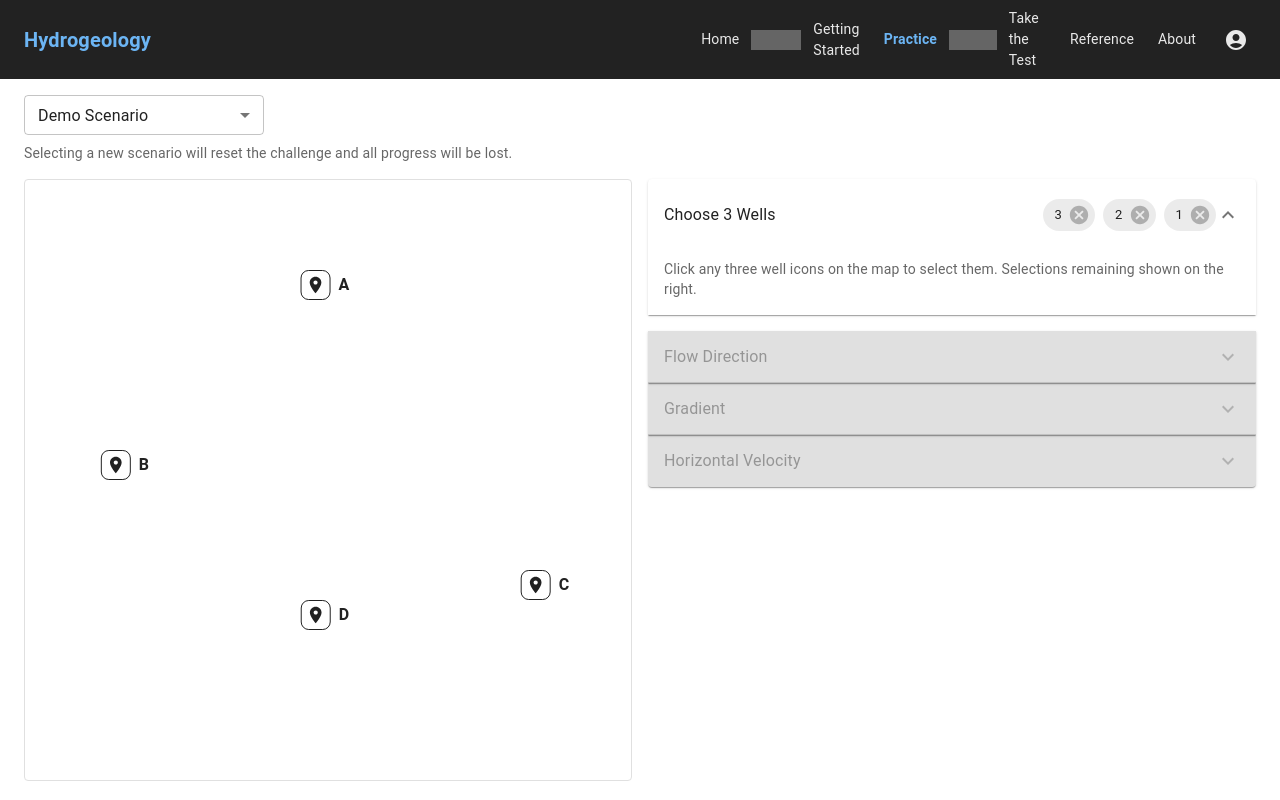
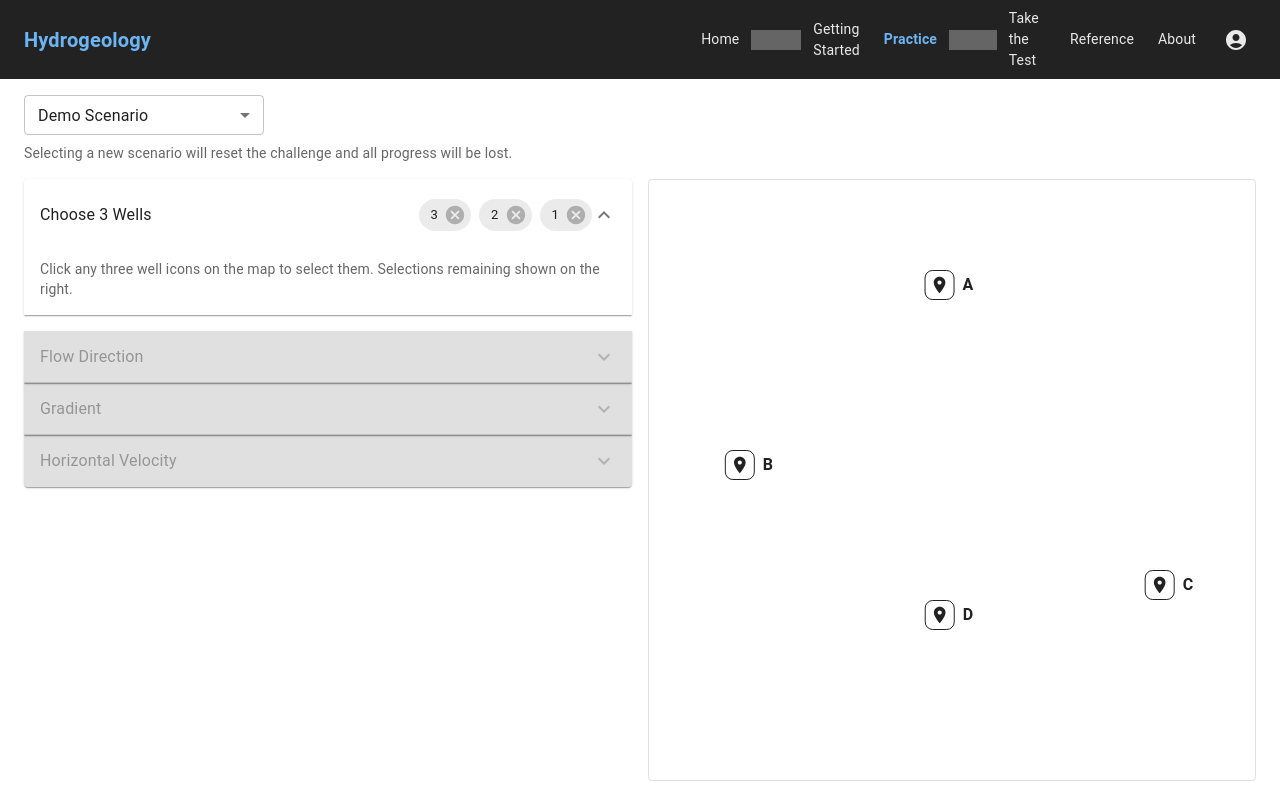
Before and after one commit to Geosyntec/ngwa-hydrogeo-challenge, a React (Vite) app: page /scenario in a window 1280 px wide. Built offline with nearby package versions, Linux system fonts and the light colour scheme.

Commit message:
Allow pumping to change water table elevation at each well

```diff
--- a/src/features/scenario/Scenario.tsx
+++ b/src/features/scenario/Scenario.tsx
@@ -161,6 +161,14 @@ export default function Scenario({ isTest = false }: { isTest?: boolean }) {
       </Box>
 
       <Grid container spacing={2}>
+
+        <Grid item xs={12} md={6}>
+          <ChooseWellsPanel />
+          <FlowDirectionPanel />
+          <GradientPanel />
+          <HorizontalVelocityPanel />
+        </Grid>
+
         <Grid item xs={12} md={6}>
           <Box
             sx={{
@@ -172,13 +180,6 @@ export default function Scenario({ isTest = false }: { isTest?: boolean }) {
             <MapView />
           </Box>
         </Grid>
-
-        <Grid item xs={12} md={6}>
-          <ChooseWellsPanel />
-          <FlowDirectionPanel />
-          <GradientPanel />
-          <HorizontalVelocityPanel />
-        </Grid>
       </Grid>
     </Container>
     </>
--- a/src/features/scenario/components/MapView/MapOverlay.tsx
+++ b/src/features/scenario/components/MapView/MapOverlay.tsx
@@ -1,7 +1,10 @@
 import React, { memo, useMemo } from "react";
 import { useAppSelector } from "../../../../app/hooks";
 import { selectMap } from "../../ScenarioSlice";
-import { selectSortedByElevation } from "../../flowDirection/flowSlice";
+import {
+  selectSortedByElevation,
+  waterTableElevationFt,
+} from "../../flowDirection/flowSlice";
 import { selectFlow } from "../../flowDirection/flowSelectors";
 import { selectGradient } from "../../gradient/gradientSelectors";
 import {
@@ -37,8 +40,11 @@ export default memo(function MapOverlay() {
     const dML_Ft = Math.round(distPx(mid.Point, lo.Point) * ratioFtPerPx);
     const dLH_Ft = Math.round(distPx(lo.Point, hi.Point) * ratioFtPerPx);
 
-    const diffHighLow = Math.round((hi.Elevation - lo.Elevation) * 10) / 10;
-    const diffHighMid = Math.round((hi.Elevation - mid.Elevation) * 10) / 10;
+    const hiEl = waterTableElevationFt(hi);
+    const midEl = waterTableElevationFt(mid);
+    const loEl = waterTableElevationFt(lo);
+    const diffHighLow = Math.round((hiEl - loEl) * 10) / 10;
+    const diffHighMid = Math.round((hiEl - midEl) * 10) / 10;
     const elevRatio =
       diffHighLow === 0 ? 0 : Number((diffHighMid / diffHighLow).toFixed(2));
 
--- a/src/features/scenario/components/Panels/FlowDirectionPanel/FD_Step1.tsx
+++ b/src/features/scenario/components/Panels/FlowDirectionPanel/FD_Step1.tsx
@@ -40,7 +40,9 @@ export default function FDStep1() {
     <>
       <Typography variant="h6">Step 1</Typography>
       <Typography variant="body2" color="text.secondary">
-        Identify the high, low, and remaining wells and compute differences.
+        Identify the high, low, and remaining wells and compute differences. For each
+        well, use the static water level (S) unless pumping is on—then use the pumping
+        level (P).
       </Typography>
       <Grid container spacing={1}>
         <Grid item xs={12} md={6}>
--- a/src/features/scenario/components/Panels/GradientPanel/GradientPanel.tsx
+++ b/src/features/scenario/components/Panels/GradientPanel/GradientPanel.tsx
@@ -18,7 +18,10 @@ import {
   selectGradientStep2Complete,
 } from "../../../gradient/gradientSelectors";
 import { GradientState, setField } from "../../../gradient/gradientSlice";
-import { selectSortedByElevation } from "../../../flowDirection/flowSlice";
+import {
+  selectSortedByElevation,
+  waterTableElevationFt,
+} from "../../../flowDirection/flowSlice";
 import { selectFlowAllStepsComplete } from "../../../flowDirection/flowSelectors";
 import { selectScenarioState, setSelectedPanel } from "../../../ScenarioSlice";
 import RealityCheck from "../../RealityCheck/RealityCheck";
@@ -32,8 +35,8 @@ export default function GradientPanel() {
   const flowReady = useAppSelector(selectFlowAllStepsComplete);
   const gradDone = useAppSelector(selectGradientStep2Complete);
   const { selectedPanel, isTest } = useAppSelector(selectScenarioState);
-  const hi = ready ? sorted[2].Elevation : 0;
-  const mid = ready ? sorted[1].Elevation : 0;
+  const hi = ready ? waterTableElevationFt(sorted[2]) : 0;
+  const mid = ready ? waterTableElevationFt(sorted[1]) : 0;
   // useEffect(() => {
   //   console.log("flow ready?: ",flowReady)
   //   console.log("current panel?: ",selectedPanel)
--- a/src/features/scenario/flowDirection/flowSelectors.ts
+++ b/src/features/scenario/flowDirection/flowSelectors.ts
@@ -1,6 +1,12 @@
 import type { RootState } from '../../../app/store'
 import { selectMap } from '../ScenarioSlice'
-import { selectSortedByElevation, _applyStep1Result, _applyStep2Result, _applyStep3Result } from './flowSlice'
+import {
+  selectSortedByElevation,
+  waterTableElevationFt,
+  _applyStep1Result,
+  _applyStep2Result,
+  _applyStep3Result,
+} from './flowSlice'
 import type { StepCheckOptions } from './flowTypes'
 
 const precise_round = (n: number, d: number) => {
@@ -69,12 +75,15 @@ export const runCheckStep1 = (options: StepCheckOptions = {}) =>
     const sorted = selectSortedByElevation(s)
     if (sorted.length < 3) return
     const lo = sorted[0], mid = sorted[1], hi = sorted[2]
-    const diffHighLow = precise_round(hi.Elevation - lo.Elevation, 1)
-    const diffHighMid = precise_round(hi.Elevation - mid.Elevation, 1)
+    const hiEl = waterTableElevationFt(hi)
+    const midEl = waterTableElevationFt(mid)
+    const loEl = waterTableElevationFt(lo)
+    const diffHighLow = precise_round(hiEl - loEl, 1)
+    const diffHighMid = precise_round(hiEl - midEl, 1)
     dispatch(_applyStep1Result({
-      hiName: hi.Name, hiVal: hi.Elevation,
-      loName: lo.Name, loVal: lo.Elevation,
-      midName: mid.Name, midVal: mid.Elevation,
+      hiName: hi.Name, hiVal: hiEl,
+      loName: lo.Name, loVal: loEl,
+      midName: mid.Name, midVal: midEl,
       diffHighLow, diffHighMid, options
     }))
   }
@@ -85,8 +94,11 @@ export const runCheckStep2 = (options: StepCheckOptions = {}) =>
     const sorted = selectSortedByElevation(s)
     if (sorted.length < 3) return
     const lo = sorted[0], mid = sorted[1], hi = sorted[2]
-    const diffHighLow = precise_round(hi.Elevation - lo.Elevation, 1)
-    const diffHighMid = precise_round(hi.Elevation - mid.Elevation, 1)
+    const hiEl = waterTableElevationFt(hi)
+    const midEl = waterTableElevationFt(mid)
+    const loEl = waterTableElevationFt(lo)
+    const diffHighLow = precise_round(hiEl - loEl, 1)
+    const diffHighMid = precise_round(hiEl - midEl, 1)
     const elevationRatio = precise_round(diffHighMid / diffHighLow, 2).toFixed(2)
     const map = selectMap(s)
     const ratio = map ? (map.physicalWidth * 5280) / map.width : 1
--- a/src/features/scenario/flowDirection/flowSlice.ts
+++ b/src/features/scenario/flowDirection/flowSlice.ts
@@ -9,6 +9,7 @@ import {
   selectSelectedWellIds,
   selectWells,
 } from "../ScenarioSlice";
+import type { WellModel } from "../scenarioTypes";
 import { computeActualFlowDirectionAngle } from "../services/drawingMath";
 
 const precise_round = (n: number, d: number) => {
@@ -65,9 +66,18 @@ const selectSelectedWellTriplet = createSelector(
       .map((id) => wells.find((w) => w.id === id))
       .filter((w): w is NonNullable<typeof w> => !!w),
 );
+
+/** Water-table elevation for flow/gradient work: pumping level when on, else static. */
+export function waterTableElevationFt(w: WellModel): number {
+  return w.IsPumpingOn ? w.PumpingElevationFt : w.StaticElevationFt;
+}
+
 export const selectSortedByElevation = createSelector(
   selectSelectedWellTriplet,
-  (arr) => [...arr].sort((a, b) => a.StaticElevationFt - b.StaticElevationFt),
+  (arr) =>
+    [...arr].sort(
+      (a, b) => waterTableElevationFt(a) - waterTableElevationFt(b),
+    ),
 );
 export const selectAllWellsChosen = createSelector(
   selectSelectedWellTriplet,
--- a/src/features/scenario/gradient/gradientSelectors.ts
+++ b/src/features/scenario/gradient/gradientSelectors.ts
@@ -1,6 +1,9 @@
 import type { RootState } from '../../../app/store'
 import { selectGradient as _selectGradient, checkStep1Applied, checkStep2Applied } from './gradientSlice'
-import { selectSortedByElevation } from '../flowDirection/flowSlice'
+import {
+  selectSortedByElevation,
+  waterTableElevationFt,
+} from '../flowDirection/flowSlice'
 import { computeYLengthFeet, computeGradientValue } from '../services/drawingMath'
 
 export const selectGradient = (s: RootState) => _selectGradient(s)
@@ -42,8 +45,8 @@ export const checkStep2 = (opts: { check?: boolean; show?: boolean } = {}) =>
     const s = getState()
     const sorted = selectSortedByElevation(s)
     if (sorted.length < 3) return
-    const hi = sorted[2].Elevation
-    const mid = sorted[1].Elevation
+    const hi = waterTableElevationFt(sorted[2])
+    const mid = waterTableElevationFt(sorted[1])
     const Y = computeYLengthFeet(s) ?? undefined
     const gradient = computeGradientValue(s) ?? undefined
     dispatch(checkStep2Applied({ hi, mid, Y, gradient, check: opts.check, show: opts.show }))
--- a/src/features/scenario/services/drawingMath.ts
+++ b/src/features/scenario/services/drawingMath.ts
@@ -1,6 +1,9 @@
 import type { RootState } from "../../../app/store";
 import { selectMap } from "../ScenarioSlice";
-import { selectSortedByElevation } from "../flowDirection/flowSlice";
+import {
+  selectSortedByElevation,
+  waterTableElevationFt,
+} from "../flowDirection/flowSlice";
 
 export type Pt = { x: number; y: number };
 export const distance = (a: Pt, b: Pt) => Math.hypot(b.x - a.x, b.y - a.y);
@@ -56,8 +59,11 @@ export function computeActualFlowDirectionAngle(s: RootState): number | null {
     mid = sorted[1],
     hi = sorted[2];
   const ratioFtPerPx = (map.physicalWidth * 5280) / map.width;
-  const diffHighLow = Math.round((hi.Elevation - lo.Elevation) * 10) / 10;
-  const diffHighMid = Math.round((hi.Elevation - mid.Elevation) * 10) / 10;
+  const hiEl = waterTableElevationFt(hi);
+  const midEl = waterTableElevationFt(mid);
+  const loEl = waterTableElevationFt(lo);
+  const diffHighLow = Math.round((hiEl - loEl) * 10) / 10;
+  const diffHighMid = Math.round((hiEl - midEl) * 10) / 10;
   if (diffHighLow === 0) return null;
   const elevationRatio = Number((diffHighMid / diffHighLow).toFixed(2));
   const dHighLowFt = Math.round(distance(hi.Point, lo.Point) * ratioFtPerPx);
@@ -79,8 +85,11 @@ export function computeYLengthFeet(s: RootState): number | null {
     mid = sorted[1],
     hi = sorted[2];
   const ratioFtPerPx = (map.physicalWidth * 5280) / map.width;
-  const diffHighLow = Math.round((hi.Elevation - lo.Elevation) * 10) / 10;
-  const diffHighMid = Math.round((hi.Elevation - mid.Elevation) * 10) / 10;
+  const hiEl = waterTableElevationFt(hi);
+  const midEl = waterTableElevationFt(mid);
+  const loEl = waterTableElevationFt(lo);
+  const diffHighLow = Math.round((hiEl - loEl) * 10) / 10;
+  const diffHighMid = Math.round((hiEl - midEl) * 10) / 10;
   if (diffHighLow === 0) return null;
   const elevationRatio = Number((diffHighMid / diffHighLow).toFixed(2));
   const dHighLowFt = Math.round(distance(hi.Point, lo.Point) * ratioFtPerPx);
@@ -97,7 +106,8 @@ export function computeGradientValue(s: RootState): number | null {
   if (!Y || Y === 0 || !sorted || sorted.length < 3) return null;
   const hi = sorted[2],
     mid = sorted[1];
-  const raw = (hi.Elevation - mid.Elevation) / Y;
+  const raw =
+    (waterTableElevationFt(hi) - waterTableElevationFt(mid)) / Y;
   return Math.round(raw * 1e4) / 1e4;
 }
 
@@ -143,7 +153,8 @@ export function pickHydraulicPropsForHighWell(s: RootState) {
   const sorted = (selectSortedByElevation as any)(s);
   if (!sorted || sorted.length < 3) return {};
   const hi = sorted[2];
-  const wellDepth = (hi.GroundElevationFt ?? 0) - (hi.StaticElevationFt ?? 0);
+  const wellDepth =
+    (hi.GroundElevationFt ?? 0) - waterTableElevationFt(hi);
   const any: any = hi;
   if (Array.isArray(any.Geology) && any.Geology.length) {
     const geology = any.Geology;
```
